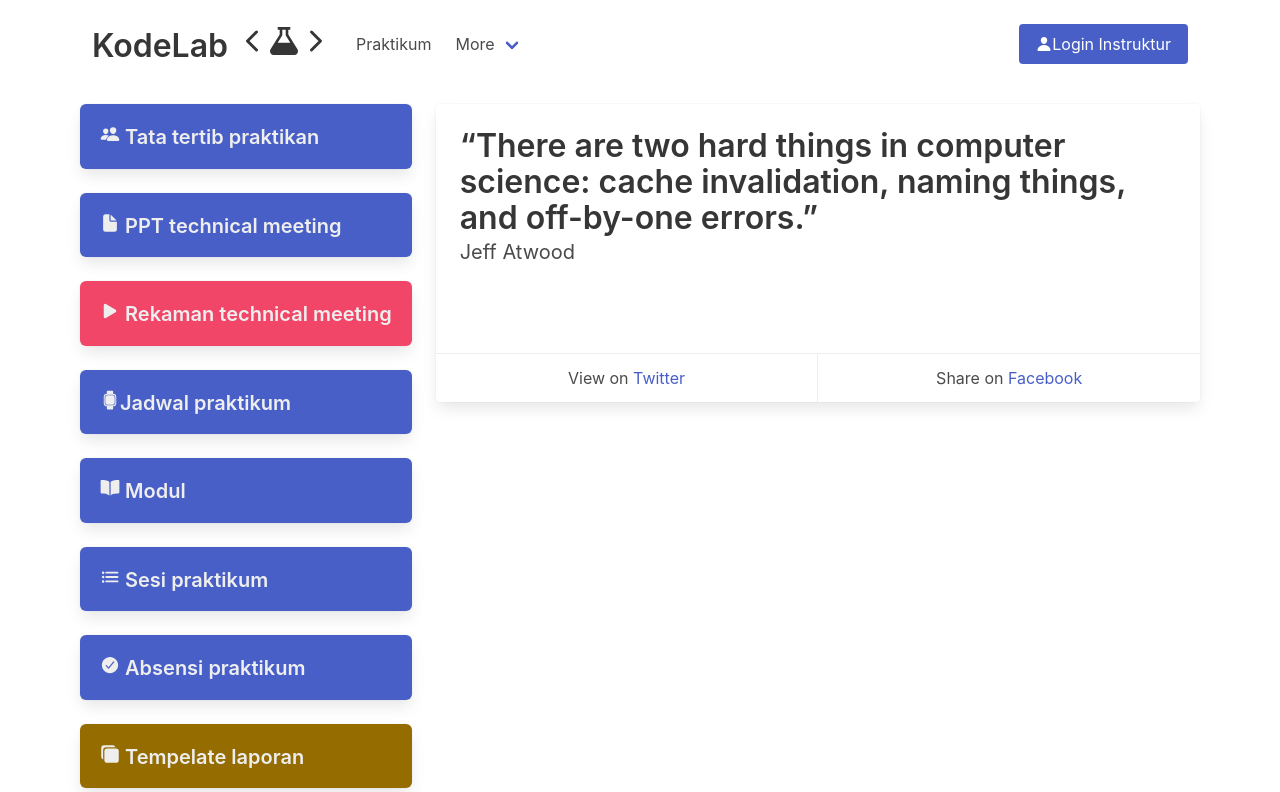
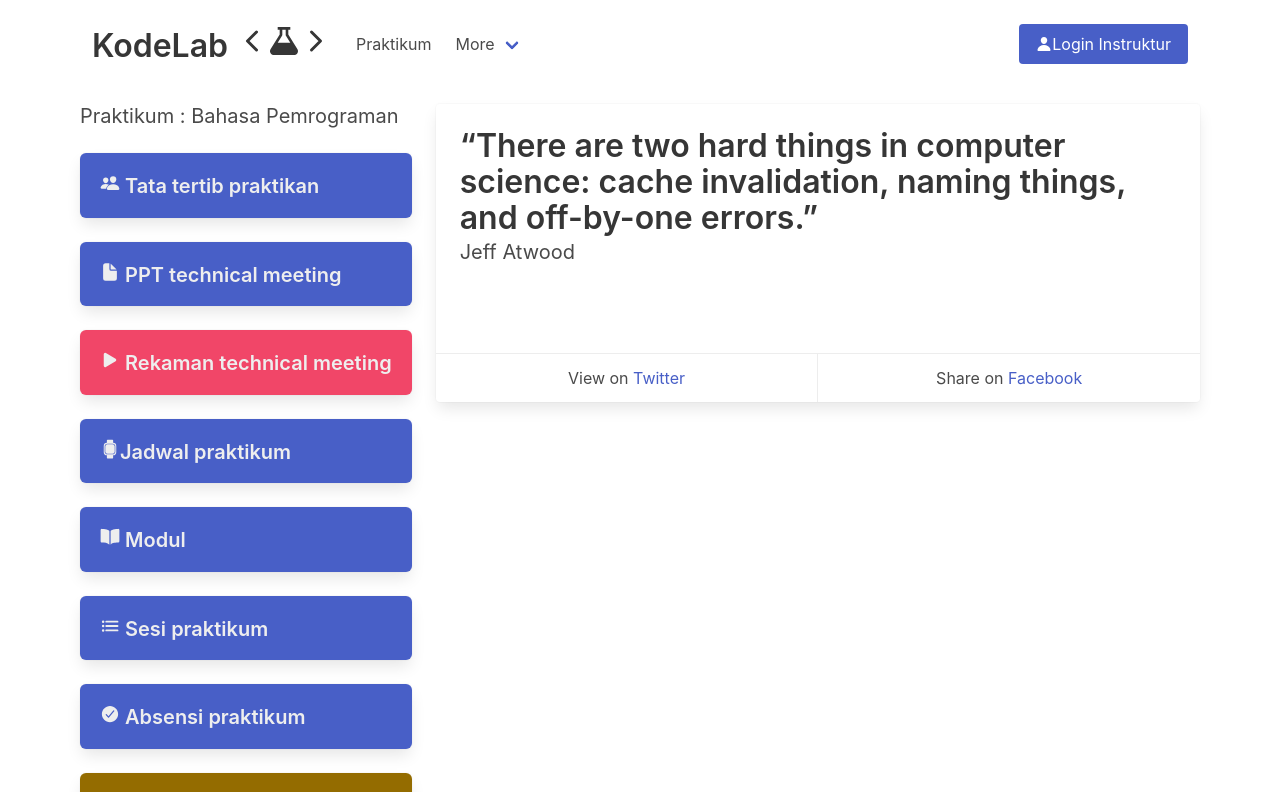
Before and after one commit to fajarspace/kodelabJs, a React (Create React App) app: page / in a window 1280 px wide. Shown: the top 792 px of the page. Built offline with nearby package versions, Linux system fonts and the light colour scheme.

Commit message:
✧*｡٩(ˊᗜˋ*)و✧*｡ Mon Nov 21 23:06:58 WIB 2022

```diff
--- a/src/components/ListCard.jsx
+++ b/src/components/ListCard.jsx
@@ -8,6 +8,7 @@ const ListCard = () => {
     <div className="container">
       <div className="columns">
         <div className="column is-narrow">
+        <p className='subtitle'>Praktikum : Bahasa Pemrograman</p>
           <div className="box has-background-link">
             <NavLink to={""}>
               <p className="title is-5 box-sidebar"><IoPeople /> Tata tertib praktikan</p>
```
